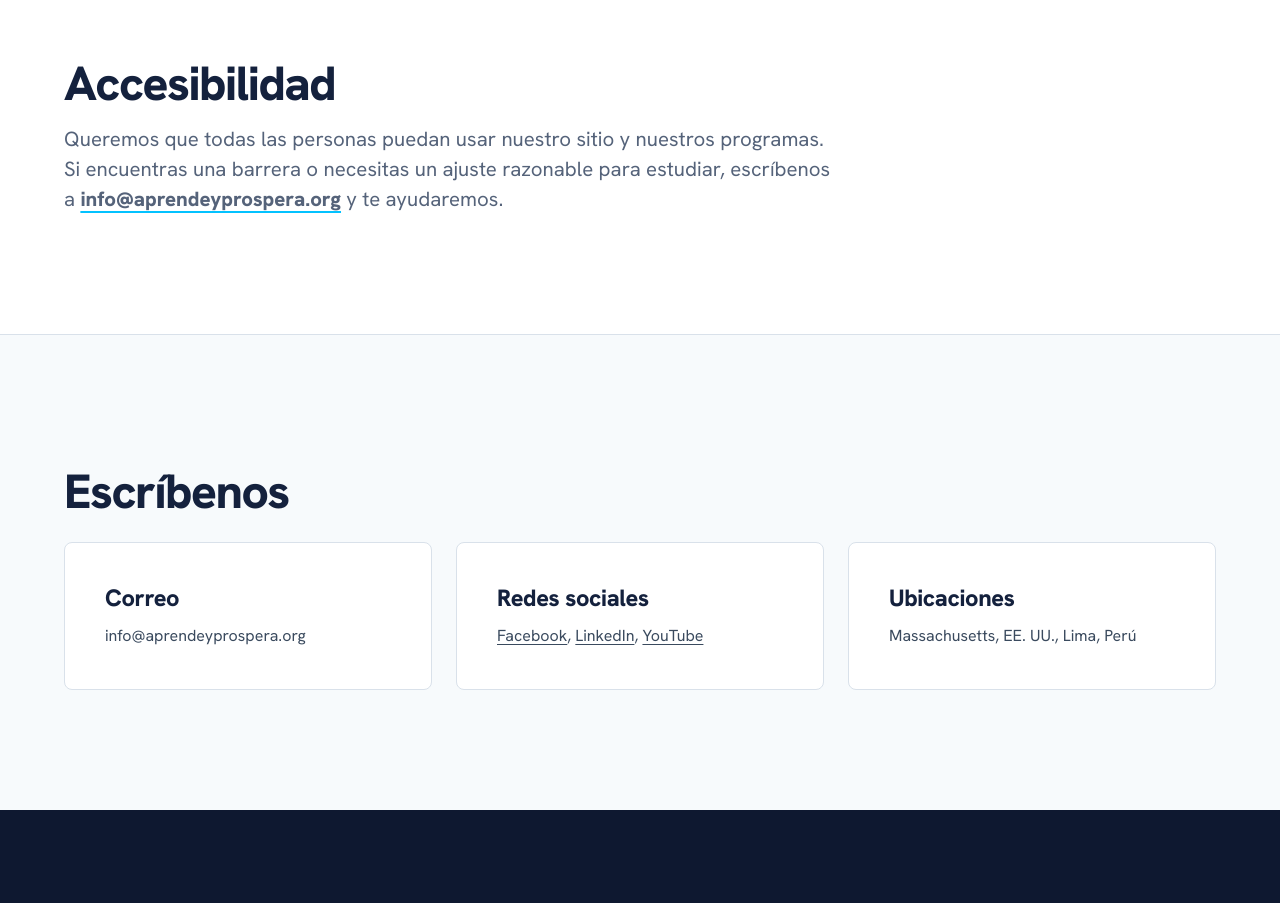
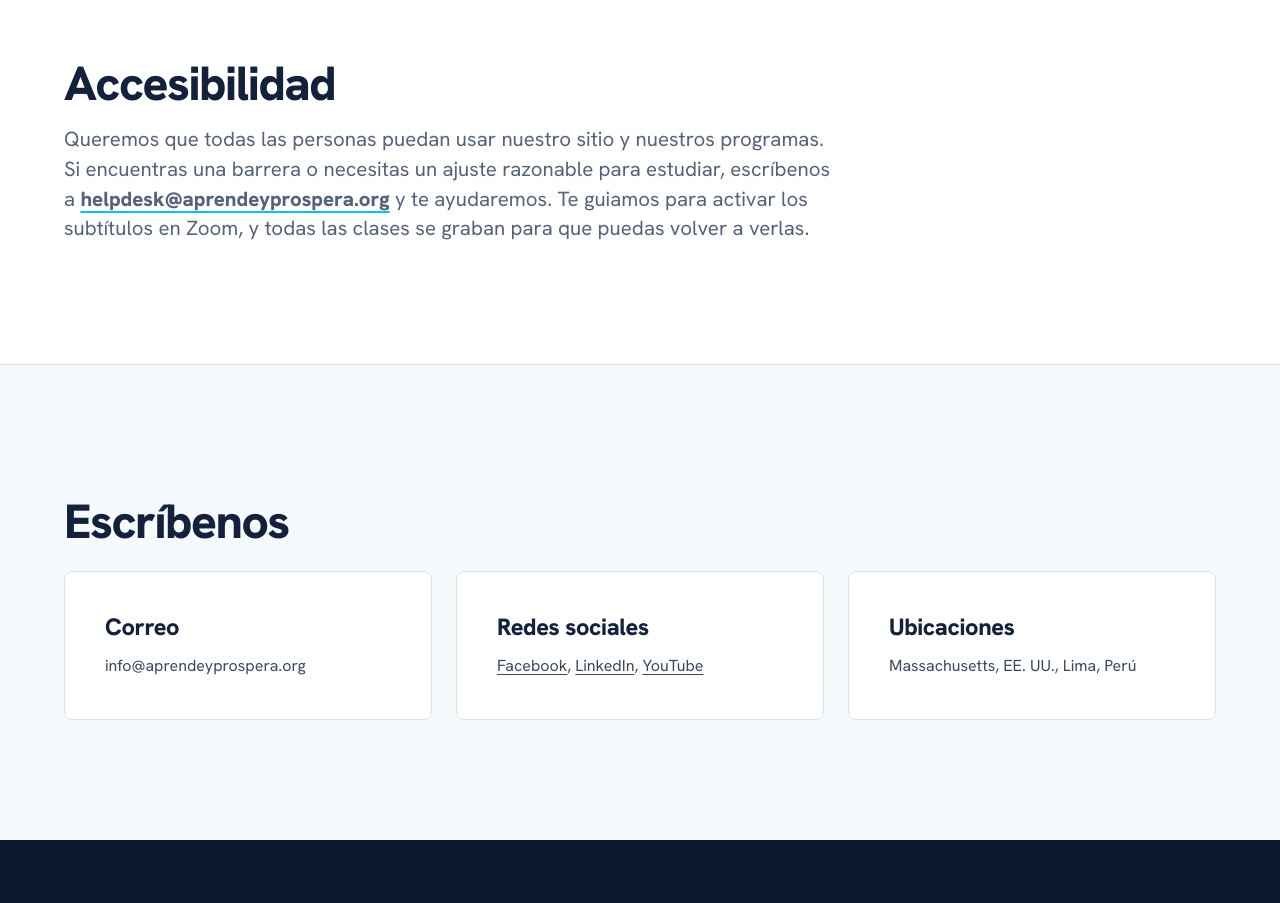
Before and after one commit to AYP-Business-School/aprendeyprospera-web, a plain HTML site: page institucional.html in a window 1280 px wide. Shown: the part 4220-5123 px from the top of the page. Drawn offline with Linux system fonts and the light colour scheme.

Commit message:
Accesibilidad: subtítulos, grabaciones y helpdesk
Co-Authored-By: Claude Opus 5.5 <noreply@anthropic.com>
Claude-Session: https://claude.ai/code/session_01Wxjy8GBA33crrXPKfafDT6

```diff
--- a/institucional.html
+++ b/institucional.html
@@ -170,7 +170,7 @@ p.lead,.lead{max-width:68ch}
 </div></section>
 <section id="accesibilidad" class="sec"><div class="wrap">
 <h2>Accesibilidad</h2>
-<p class="lead">Queremos que todas las personas puedan usar nuestro sitio y nuestros programas. Si encuentras una barrera o necesitas un ajuste razonable para estudiar, escríbenos a <a class="link" href="mailto:info@aprendeyprospera.org">info@aprendeyprospera.org</a> y te ayudaremos.</p><div class="todo"><strong>Borrador para revisión:</strong> definir los ajustes disponibles (por ejemplo, subtítulos y materiales accesibles) y el estándar de accesibilidad del sitio (WCAG 2.1 AA).</div>
+<p class="lead">Queremos que todas las personas puedan usar nuestro sitio y nuestros programas. Si encuentras una barrera o necesitas un ajuste razonable para estudiar, escríbenos a <a class="link" href="mailto:helpdesk@aprendeyprospera.org">helpdesk@aprendeyprospera.org</a> y te ayudaremos. Te guiamos para activar los subtítulos en Zoom, y todas las clases se graban para que puedas volver a verlas.</p><div class="todo"><strong>Borrador para revisión:</strong> definir los ajustes disponibles (por ejemplo, subtítulos y materiales accesibles) y el estándar de accesibilidad del sitio (WCAG 2.1 AA).</div>
 </div></section>
 <section id="contacto" class="sec" style="background:#F7FAFC"><div class="wrap">
 <h2>Escríbenos</h2>
```
Also changed, not shown: en/institutional.html (+1 -1 lines).
